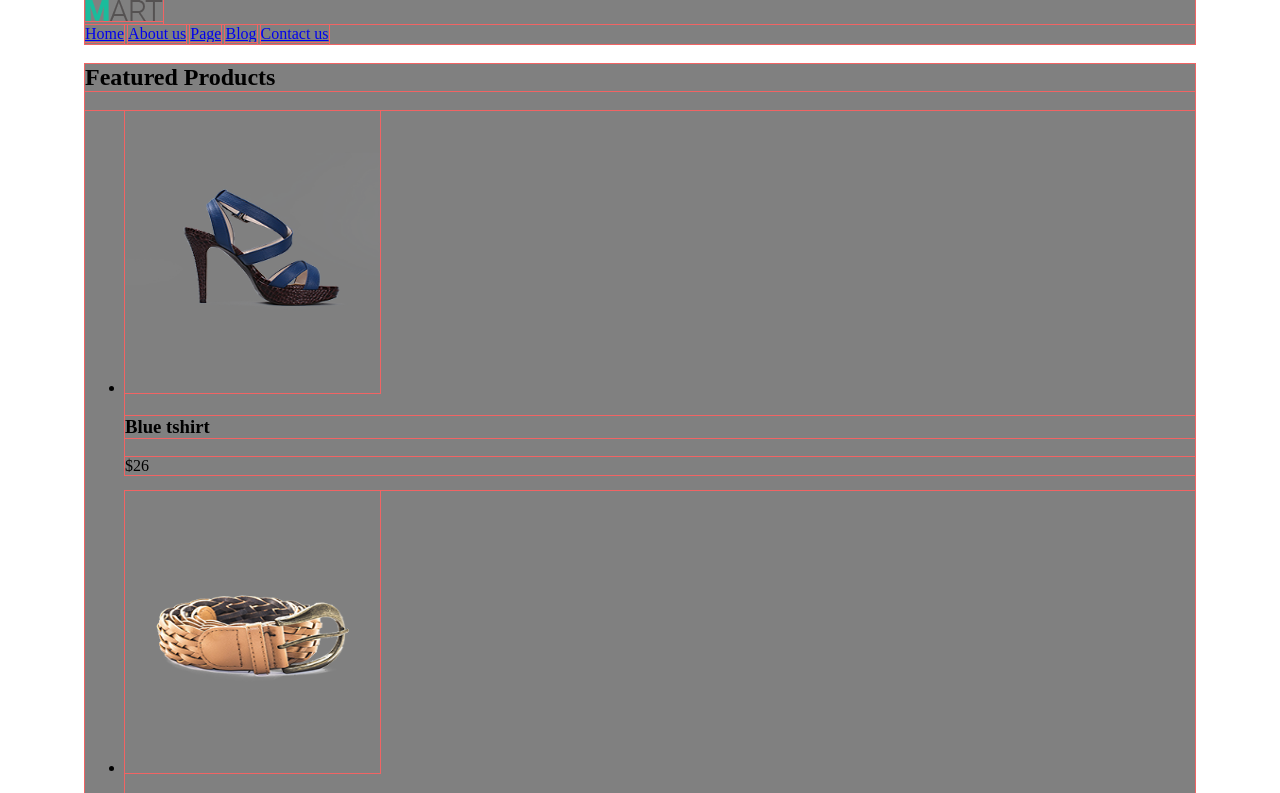
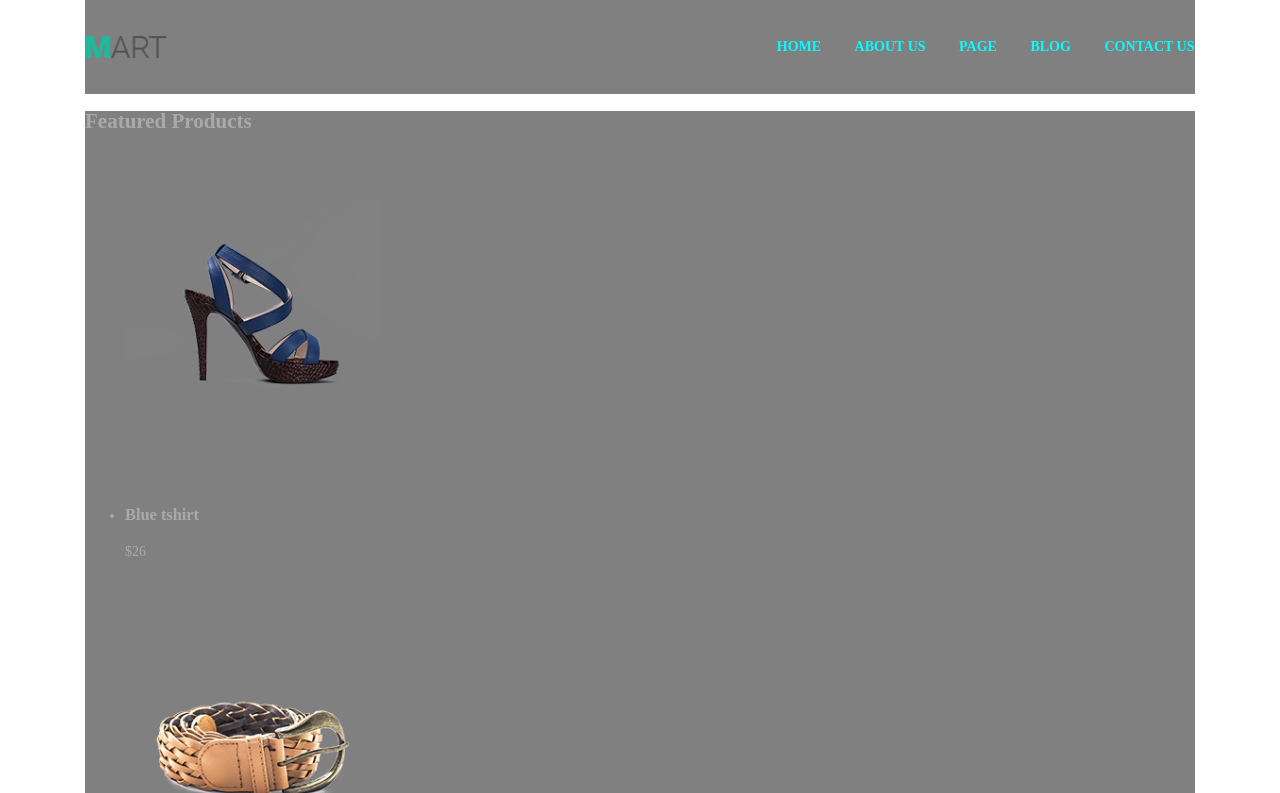
Before and after one commit to 503292/goit-fe-course, a plain HTML site: page module-04/index.html in a window 1280 px wide. Shown: the top 793 px of the page. Drawn offline with Linux system fonts and the light colour scheme.

Commit message:
FIX _ nav in CSS

```diff
--- a/module-04/css/styles.css
+++ b/module-04/css/styles.css
@@ -8,8 +8,19 @@ html {
   box-sizing: inherit;
 }
 /*  */
-* {
+/* * {
   outline: 1px solid rgb(241, 100, 100);
+} */
+body {
+  font-family: 'Times New Roman', Times, serif;
+  color: darkgrey;
+  font-size: 14px;
+  line-height: 20px;
+}
+img {
+  display: block;
+  max-width: 100%;
+  height: auto;
 }
 
 .wrapper {
@@ -20,24 +31,56 @@ html {
   margin: 0 auto;
 }
 
-header {
+.header {
   background-color: gray;
 }
+
 main {
   background-color: gray;;
 }
 
 /* SITE HEADER */
+.page-nav {
+  padding: 36px 0;
+}
+
+.site-logo {
+  display: inline-block;
+  vertical-align: middle;
+}
+
 .navigation-list {
+  display: inline-block;
+  vertical-align: middle;
+  width: 1024px;
   margin: 0;
   padding: 0;
   list-style: none;
+  font-size: 14px;
+  text-align: right;
+}
+.navigation-list li {
+  display: inline-block;
 }
 
-.navigation-list li {
-  display: inline-block;
+.navigation-list li:not(:last-child) {
+  margin-right: 30px;
+  /* padding: 0 15px; треба попробувати варіант */
+}
 
+.navigation-list a {
+  color: aqua;
+  font-weight: 700;
+  text-transform: uppercase;
+  text-decoration: none;
+  line-height: 20px;
 }
+
+.navigation-list a:hover,
+.navigation-list a:focus {
+  color: red;
+}
+
 
 
 
@@ -61,8 +104,8 @@ input[type="radio"].visually-hidden {
 }
 
 /* CLEAR FIX */
-.clearfix::after {
+/* .clearfix::after {
   display: table;
   content: "";
   clear: both;
-}
+} */
--- a/module-04/index.html
+++ b/module-04/index.html
@@ -9,11 +9,13 @@
     <title>Home4</title>
   </head>
   <body>
-    <div class="wrapper">
       <!-- --HEADER-- -->
       <header class="header conteiner">
-          <a href="#"><img src="img/top-logo.png" alt="logo mart"/></a>
-          <ul class="navigation-list clearfix">
+        <nav class="page-nav">
+          <a href="#" class="site-logo">
+            <img src="img/top-logo.png" width="82" height="20" alt="logo mart" />
+          </a>
+          <ul class="navigation-list">
             <li>
               <a href="#">Home</a>
             </li>
@@ -30,9 +32,10 @@
               <a href="#">Contact us</a>
             </li>
           </ul>
+        </nav>
       </header>
-      <!-- --PRODUCTS-- комент -->
-      <main class="body conteiner">
+      <!-- --PRODUCTS--  -->
+      <main class="conteiner">
         <h2>Featured Products</h2>
         <section class="features">
           <ul class="features-list clearfix">
@@ -170,6 +173,5 @@
           </ul>
         </section>
       </main>
-    </div>
   </body>
 </html>
```
